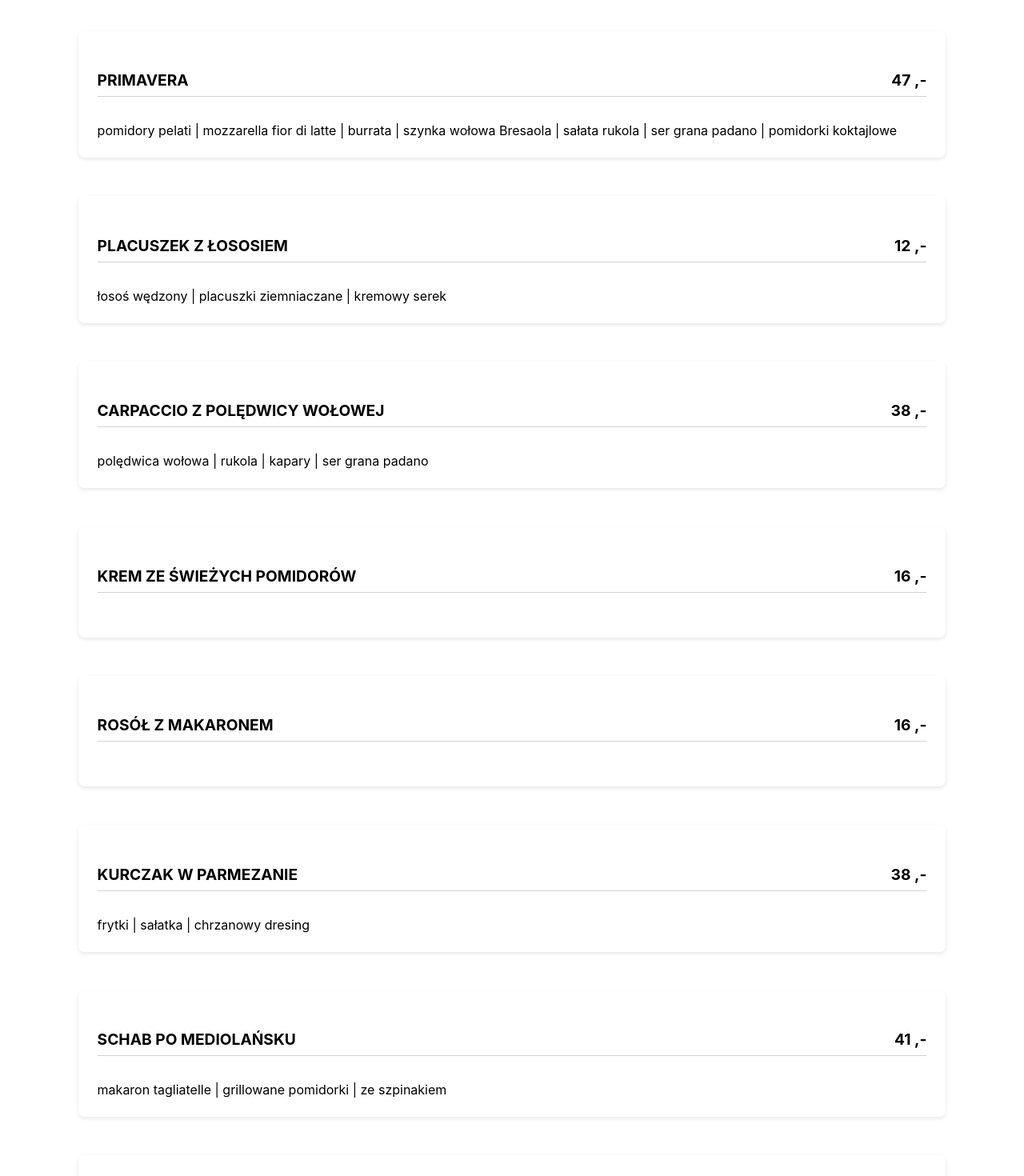
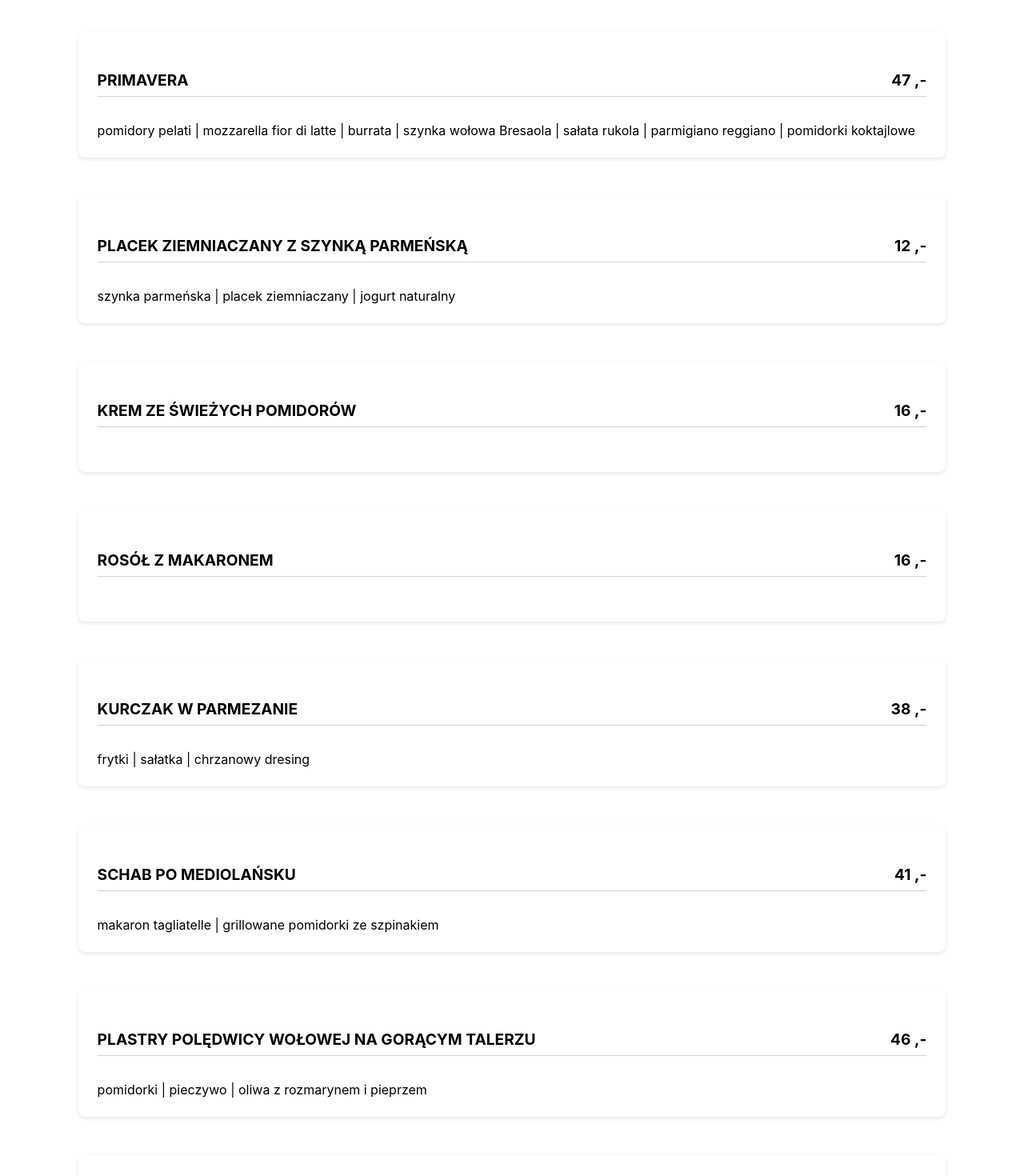
Before and after one commit to serezmatik/menuPL, a React (Create React App) app: page / in a window 1280 px wide. Shown: the part 3280-4750 px from the top of the page at 80% size. Built offline with nearby package versions, Linux system fonts and the light colour scheme.

Commit message:
update menu

```diff
--- a/src/data.js
+++ b/src/data.js
@@ -112,23 +112,16 @@ const menu = [
     title: "PRIMAVERA",
     category: "pizza bianco",
     price: 47,
-    ingredients: "pomidory pelati | mozzarella fior di latte | burrata | szynka wołowa Bresaola | sałata rukola | ser grana padano | pomidorki koktajlowe",
+    ingredients: "pomidory pelati | mozzarella fior di latte | burrata | szynka wołowa Bresaola | sałata rukola | parmigiano reggiano | pomidorki koktajlowe",
   },
 
 
   {
     id: 26,
-    title: "PLACUSZEK Z ŁOSOSIEM",
+    title: "PLACEK ZIEMNIACZANY Z SZYNKĄ PARMEŃSKĄ",
     category: "Startery",
     price: 12,
-    ingredients: "łosoś wędzony | placuszki ziemniaczane | kremowy serek",
-  },
-  {
-    id: 27,
-    title: "CARPACCIO Z POLĘDWICY WOŁOWEJ",
-    category: "Startery",
-    price: 38,
-    ingredients: "polędwica wołowa | rukola | kapary | ser grana padano",
+    ingredients: "szynka parmeńska | placek ziemniaczany | jogurt naturalny",
   },
   {
     id: 28,
@@ -154,22 +147,22 @@ const menu = [
     title: "SCHAB PO MEDIOLAŃSKU",
     category: "Dania główne",
     price: 41,
-    ingredients: "makaron tagliatelle | grillowane pomidorki | ze szpinakiem",
+    ingredients: "makaron tagliatelle | grillowane pomidorki ze szpinakiem",
   },
   {
     id: 21,
-    title: "PLAŚCIKI POLĘDWICY WOŁOWEJ",
+    title: "PLASTRY POLĘDWICY WOŁOWEJ NA GORĄCYM TALERZU",
     category: "Dania główne",
     price: 46,
     ingredients:
-      "na gorącym talerzu | pomidorki | pieczywo | oliwa z rozmarynem i pieprzem",
+      "pomidorki | pieczywo | oliwa z rozmarynem i pieprzem",
   },
   {
     id: 22,
     title: "GULASZ WOŁOWY",
     category: "Dania główne",
     price: 38,
-    ingredients: "placki ziemniaczane | sos gulaszowy | kawałki mięsa wołowego",
+    ingredients: "placki ziemniaczane | sos gulaszowy z kawałkami mięsa wołowego",
   },
   {
     id: 23,
@@ -190,7 +183,7 @@ const menu = [
     category: "sałatki",
     price: 31,
     ingredients:
-      "szynka parmeńska | ser mozzarella | pomidor | oliwki | kapary | ser grana padano | czerwona cebula | pesto z bazylii",
+      "szynka parmeńska | ser mozzarella | pomidor | oliwki | kapary | parmigiano reggiano | czerwona cebula | pesto z bazylii",
   },
   {
     id: 36,
@@ -214,7 +207,7 @@ const menu = [
     category: "sałatki",
     price: 33,
     ingredients:
-      "grillowany kurczak i boczek | sałata rzymska | ser grana padano | jajko w koszulce | sos Cesar",
+      "grillowany kurczak i boczek | sałata rzymska | parmigiano reggiano | jajko w koszulce | sos Cesar",
   },
   {
     id: 39,
@@ -241,19 +234,26 @@ const menu = [
       "burrata | szynka wołowa Bresaola | mix sałat | pomidorki koktajlowe | pestki dyni | pestki granatu | cytrynowy winegret",
   },
   {
+    id: 41.1,
+    title: "CARPACCIO Z POLĘDWICY WOŁOWEJ",
+    category: "Startery",
+    price: 38,
+    ingredients: "polędwica wołowa | rukola | kapary | parmigiano reggiano",
+  },
+  {
     id: 42,
     title: "SPAGHETTI CARBONARA",
     category: "pasta",
     price: 34,
     ingredients:
-      "speck | czosnek | świeża natka pietruszki | ser grana padano | cebula | sos",
+      "speck | czosnek | świeża natka pietruszki | parmigiano reggiano | cebula | sos",
   },
   {
     id: 43,
     title: "SPAGHETTI BOLOGNESE",
     category: "pasta",
     price: 35,
-    ingredients: "sos boloński | ser grana padano",
+    ingredients: "sos boloński | parmigiano reggiano",
   },
   {
     id: 44,
@@ -268,7 +268,7 @@ const menu = [
     category: "pasta",
     price: 36,
     ingredients:
-      "anchois | cebula | suszone pomidory | ser grana padano | świeża natka pietruszki | czosnek",
+      "anchois | cebula | suszone pomidory | parmigiano reggiano | świeża natka pietruszki | czosnek",
   },
   {
     id: 46,
@@ -290,13 +290,7 @@ const menu = [
     title: "PENNE Z POŁĘDWICĄ WOŁOWĄ",
     category: "pasta",
     price: 38,
-    ingredients: "świeża czerwona papryka | sezam | ser grana padano | cebula",
-  },
-  {
-    id: 30,
-    title: "Z BROKULAMI",
-    category: "risotto",
-    price: 38,
+    ingredients: "świeża czerwona papryka | sezam | parmigiano reggiano | cebula",
   },
   {
     id: 31,
@@ -419,7 +413,7 @@ const menu = [
     category: "drinki",
     price: 27,
     ingredients:
-      "biały rum | limonka | syrop miętowy | brązowy cukier | kruszony lód",
+      "biały rum | limonka | mięta | brązowy cukier | kruszony lód",
   },
   {
     id: 70,
@@ -455,14 +449,14 @@ const menu = [
     title: "STONEHENGE COLLINS",
     category: "drinki",
     price: 29,
-    ingredients: "gin | likier miętowy | sok z cytryny | kruszony lód | tonic",
+    ingredients: "gin | syrop miętowy | sok z cytryny | kruszony lód | tonic",
   },
   {
     id: 75,
     title: "VIRGIN MOJITO",
     category: "drinki bezalkoholowe",
     price: 23,
-    ingredients: "limonka | syrop miętowy | brązowy cukier | woda gazowana",
+    ingredients: "limonka | mięta | brązowy cukier | woda gazowana",
   },
   {
     id: 76,
```
